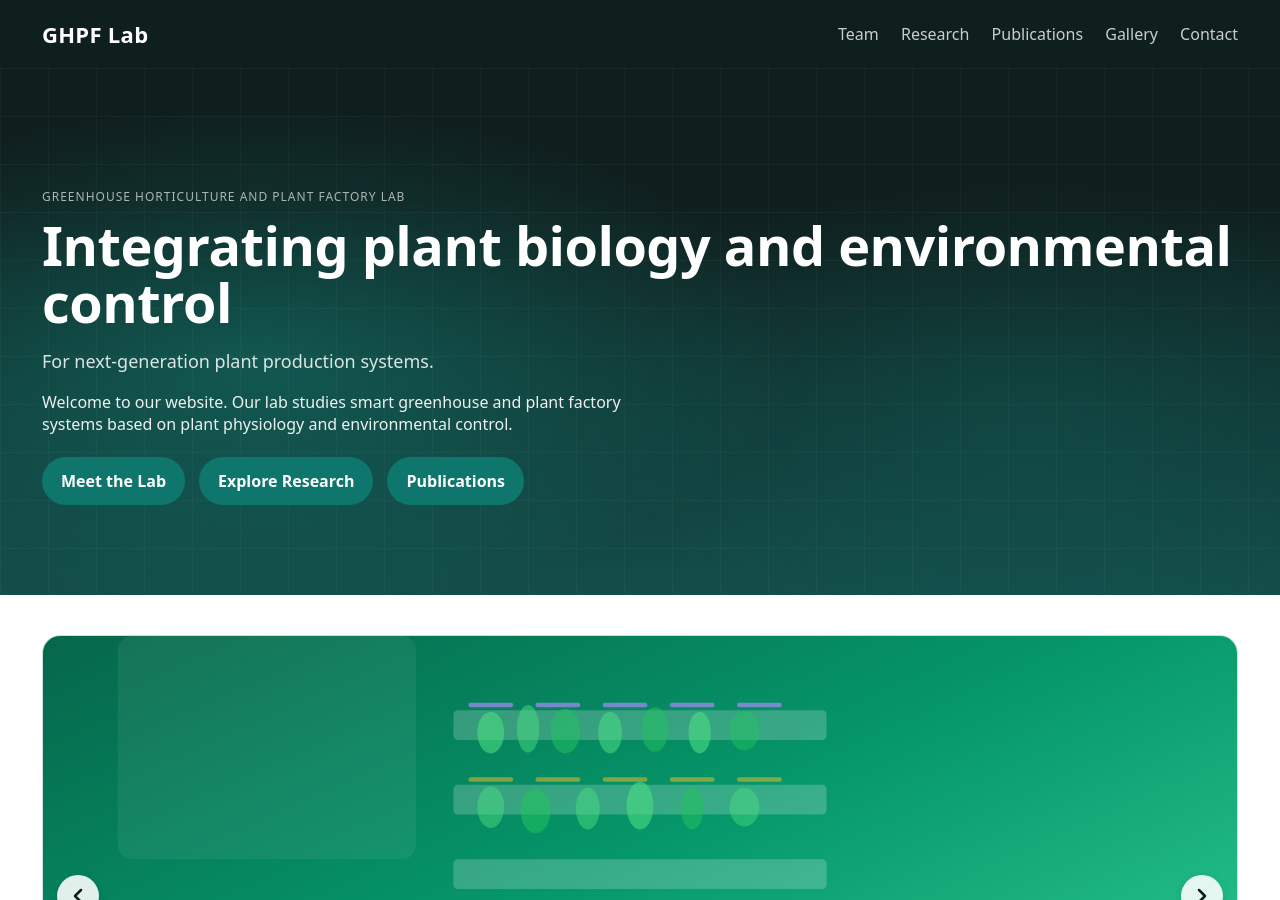
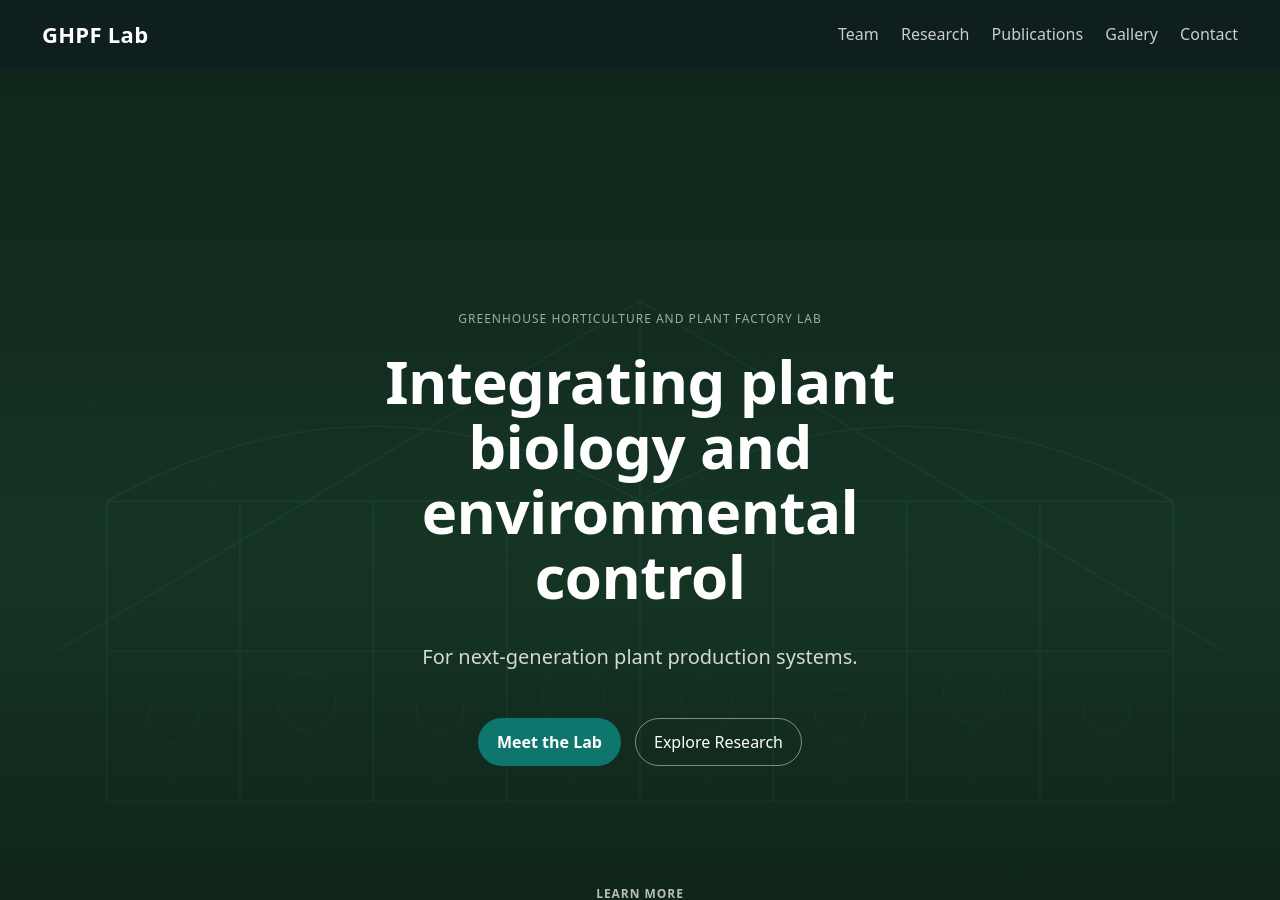
Before and after one commit to evergreendasol/Trial-2-lab-web, a Jekyll site: the page built from index.md, in a window 1280 px wide and 900 px high. Built offline with Jekyll 4.4.1, drawn with Linux system fonts in a browser that asks for light colours.

Commit message:
Redesign homepage hero to fullscreen image with Learn More scroll button
- Full viewport height hero section with background image
- Dark gradient overlay for text readability
- Centered headline, subtitle, and CTA buttons
- Animated "Learn More" scroll indicator at bottom with bounce arrow
- Outline button variant for secondary action
- Responsive: adjusts font sizes and layout for tablet/mobile
- Added placeholder greenhouse-themed SVG background

https://claude.ai/code/session_01TmRjvzfDazRavAh5211o6j

```diff
--- a/_includes/hero.html
+++ b/_includes/hero.html
@@ -1,29 +1,35 @@
-<section class="hero hero--photo">
+<section class="hero hero--fullscreen" {% if include.image %}style="--hero-img:url('{{ include.image | relative_url }}')"{% endif %}>
+  <div class="hero__overlay"></div>
+
   <div class="container hero__inner">
-
+    {% if include.pill %}
     <p class="pill">{{ include.pill }}</p>
+    {% endif %}
 
     <h1>{{ include.title }}</h1>
 
+    {% if include.subtitle %}
     <p class="lead">{{ include.subtitle }}</p>
+    {% endif %}
 
-    <p class="hero__welcome">Welcome to our website. Our lab studies smart greenhouse and plant factory systems based on plant physiology and environmental control.</p>
-
+    {% if include.primary_text %}
     <div class="hero__cta">
       <a class="btn btn--primary" href="{{ include.primary_link | relative_url }}">
         {{ include.primary_text }}
       </a>
-
-      <a class="btn btn--primary" href="{{ include.secondary_link | relative_url }}">
+      {% if include.secondary_text %}
+      <a class="btn btn--outline" href="{{ include.secondary_link | relative_url }}">
         {{ include.secondary_text }}
-      </a>
-
-      {% if include.tertiary_text %}
-      <a class="btn btn--primary" href="{{ include.tertiary_link | relative_url }}">
-        {{ include.tertiary_text }}
       </a>
       {% endif %}
     </div>
+    {% endif %}
+  </div>
 
-  </div>
+  <a class="hero__scroll" href="#main-content" aria-label="Scroll down">
+    <span class="hero__scroll-label">Learn More</span>
+    <svg width="24" height="24" viewBox="0 0 24 24" fill="none" stroke="currentColor" stroke-width="2" stroke-linecap="round" stroke-linejoin="round">
+      <polyline points="6 9 12 15 18 9"/>
+    </svg>
+  </a>
 </section>
--- a/assets/css/site.css
+++ b/assets/css/site.css
@@ -186,6 +186,113 @@ a:hover{color:var(--accent)}
     radial-gradient(900px 420px at 20% 55%, rgba(20,184,166,.28), transparent 60%),
     radial-gradient(800px 420px at 80% 65%, rgba(15,118,110,.22), transparent 55%),
     linear-gradient(180deg, var(--dark) 0%, var(--dark) 25%, var(--dark2) 100%);
+}
+
+/* =========================
+   FULLSCREEN IMAGE HERO
+   ========================= */
+.hero--fullscreen{
+  position:relative;
+  min-height:100vh;
+  display:flex;
+  flex-direction:column;
+  justify-content:center;
+  align-items:center;
+  padding:0;
+  border-bottom:none;
+  color:#fff;
+  background:var(--dark) var(--hero-img) center/cover no-repeat;
+  overflow:hidden;
+}
+
+.hero__overlay{
+  position:absolute;
+  inset:0;
+  background:linear-gradient(180deg, rgba(10,25,18,.65) 0%, rgba(10,25,18,.45) 50%, rgba(10,25,18,.7) 100%);
+  pointer-events:none;
+}
+
+.hero--fullscreen .hero__inner{
+  position:relative;
+  z-index:1;
+  text-align:center;
+  display:flex;
+  flex-direction:column;
+  align-items:center;
+  padding:120px 24px 80px;
+}
+
+.hero--fullscreen h1{
+  font-size:60px;
+  line-height:1.08;
+  letter-spacing:-.6px;
+  max-width:16ch;
+}
+
+.hero--fullscreen .pill{
+  color:rgba(255,255,255,.6);
+}
+
+.hero--fullscreen .lead{
+  color:rgba(255,255,255,.82);
+  opacity:1;
+  font-size:20px;
+  max-width:52ch;
+  text-align:center;
+}
+
+.hero--fullscreen .hero__cta{
+  justify-content:center;
+  margin-top:28px;
+}
+
+/* outline button variant */
+.btn--outline{
+  background:transparent;
+  border:1.5px solid rgba(255,255,255,.45);
+  color:#fff;
+}
+
+.btn--outline:hover{
+  background:rgba(255,255,255,.12);
+  border-color:rgba(255,255,255,.7);
+  color:#fff;
+}
+
+/* Learn More scroll indicator */
+.hero__scroll{
+  position:absolute;
+  bottom:36px;
+  left:50%;
+  transform:translateX(-50%);
+  z-index:2;
+  display:flex;
+  flex-direction:column;
+  align-items:center;
+  gap:6px;
+  text-decoration:none;
+  color:rgba(255,255,255,.7);
+  transition:color .2s;
+}
+
+.hero__scroll:hover{
+  color:#fff;
+}
+
+.hero__scroll-label{
+  font-size:12px;
+  font-weight:600;
+  letter-spacing:.08em;
+  text-transform:uppercase;
+}
+
+.hero__scroll svg{
+  animation:heroArrowBounce 2s ease-in-out infinite;
+}
+
+@keyframes heroArrowBounce{
+  0%,100%{transform:translateY(0)}
+  50%{transform:translateY(6px)}
 }
 
 /* Sub-page hero: clean white (Team, Research) */
@@ -844,6 +951,9 @@ a:hover{color:var(--accent)}
 @media (max-width:900px){
   .hero{padding:92px 0 70px}
   .hero h1{font-size:40px}
+  .hero--fullscreen{padding:0;min-height:100vh}
+  .hero--fullscreen h1{font-size:44px}
+  .hero--fullscreen .lead{font-size:18px}
   .grid{grid-template-columns:1fr}
   .footer__grid{grid-template-columns:1fr}
   /* carousel */
@@ -864,6 +974,12 @@ a:hover{color:var(--accent)}
   .carousel__caption{ padding:14px 14px 14px; }
   .carousel__title{ font-size:15px; }
   .carousel__text{ font-size:13px; }
+  .hero--fullscreen{min-height:100svh}
+  .hero--fullscreen h1{font-size:32px;max-width:14ch}
+  .hero--fullscreen .lead{font-size:16px}
+  .hero--fullscreen .hero__inner{padding:100px 20px 80px}
+  .hero__scroll{bottom:24px}
+  .hero__scroll-label{font-size:11px}
 }
 
 /* =========================
--- a/index.md
+++ b/index.md
@@ -4,6 +4,7 @@ title: Home
 ---
 
 {% include hero.html
+  image="/assets/img/hero-bg.svg"
   pill="Greenhouse Horticulture and Plant Factory Lab"
   title="Integrating plant biology and environmental control"
   subtitle="For next-generation plant production systems."
@@ -11,13 +12,11 @@ title: Home
   primary_link="/team"
   secondary_text="Explore Research"
   secondary_link="/research"
-  tertiary_text="Publications"
-  tertiary_link="/publications"
 %}
 
 {% include carousel.html %}
 
-<section class="section">
+<section class="section" id="main-content">
   <div class="container">
     <div class="section__head">
       <h2>Highlights</h2>
```
Also changed, not shown: assets/img/hero-bg.svg (added).
